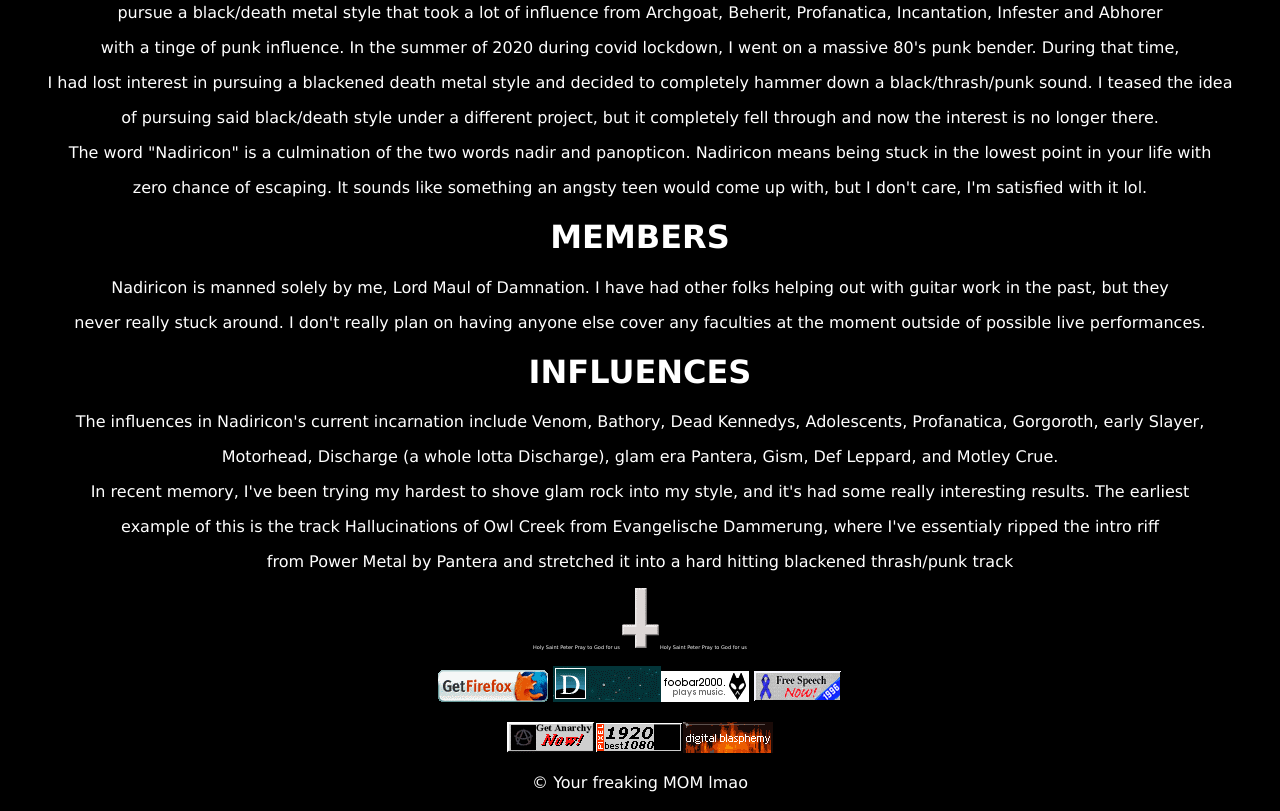
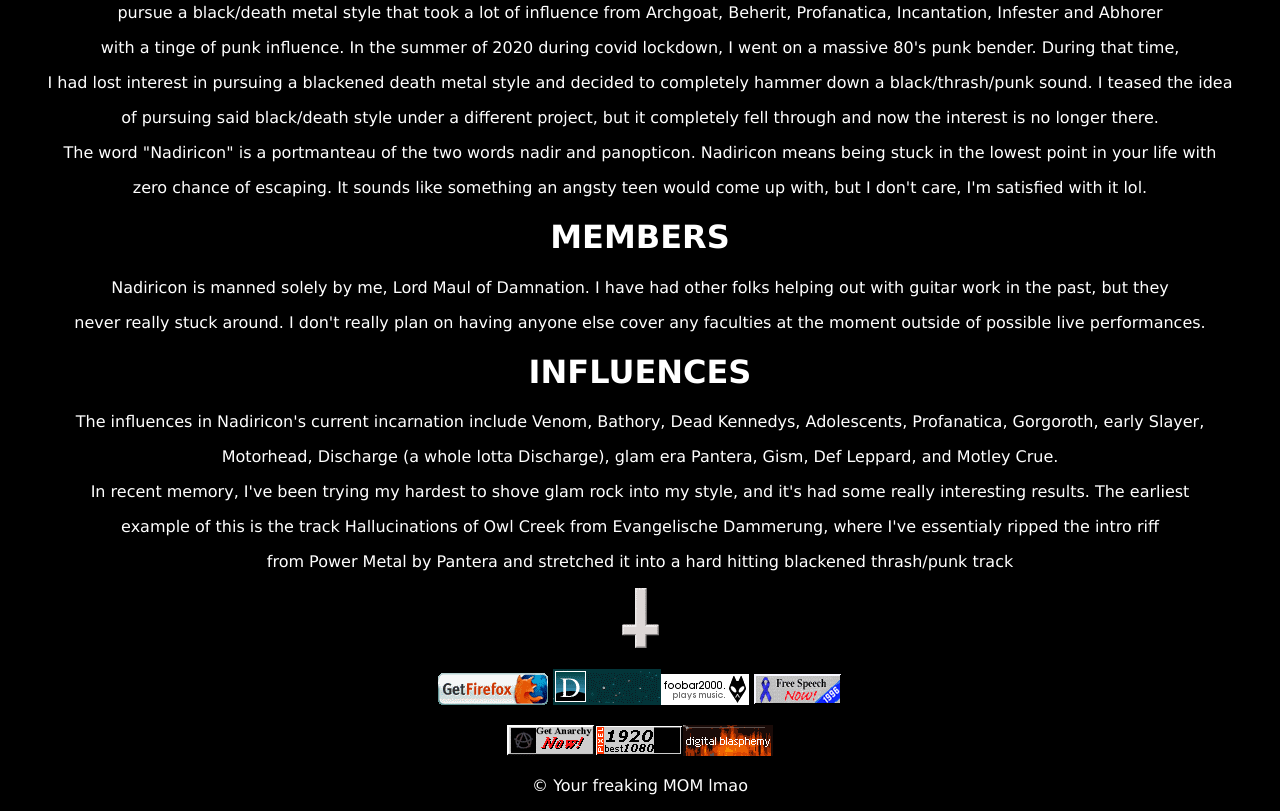
Before and after one commit to Spajac19/Nadiricon-site, a plain HTML site: page public/about.html in a window 1280 px wide. Shown: the part 783-1594 px from the top of the page. Drawn offline with Linux system fonts and the light colour scheme.

Commit message:
Commented Saint Peter intercessory prayer
also, changed the word culmnation to the word portmanteau in the about page for gramatical correctness.

```diff
--- a/public/about.html
+++ b/public/about.html
@@ -38,7 +38,7 @@
 	<p> with a tinge of punk influence.  In the summer of 2020 during covid lockdown, I went on a massive 80's punk bender.  During that time, </p>
 	<p> I had lost interest in pursuing a blackened death metal style and decided to completely hammer down a black/thrash/punk sound.  I teased the idea </p>
 	<p> of pursuing said black/death style under a different project, but it completely fell through and now the interest is no longer there. </p>
-	<p> The word "Nadiricon" is a culmination of the two words nadir and panopticon.  Nadiricon means being stuck in the lowest point in your life with</p>
+	<p> The word "Nadiricon" is a portmanteau of the two words nadir and panopticon.  Nadiricon means being stuck in the lowest point in your life with</p>
 	<p> zero chance of escaping.  It sounds like something an angsty teen would come up with, but I don't care, I'm satisfied with it lol. </p>
 
 	<h1> MEMBERS </h1>
--- a/public/footer.js
+++ b/public/footer.js
@@ -1,7 +1,9 @@
 document.getElementById('footer').innerHTML = `
   <footer>
 
-  	<p style="text-align: center; font-size: 5px;">Holy Saint Peter Pray to God for us <img src='images/stpetercross.gif'> Holy Saint Peter Pray to God for us </p>
+  	<!--Holy Saint Peter Pray to God for us-->
+    <p><img src='images/stpetercross.gif'></p>
+    <!--Holy Saint Peter Pray to God for us-->
 	<p>  </p>
     <p> <img src='images/firefox.gif'> <img src='images/drunk.gif'><img src='images/foobar.gif'> <img src='images/fspeech.gif'></p>
     <p><img src='images/anarchy.gif'><img src='images/1080p.gif'><img src='images/db.gif'> </p>
```
